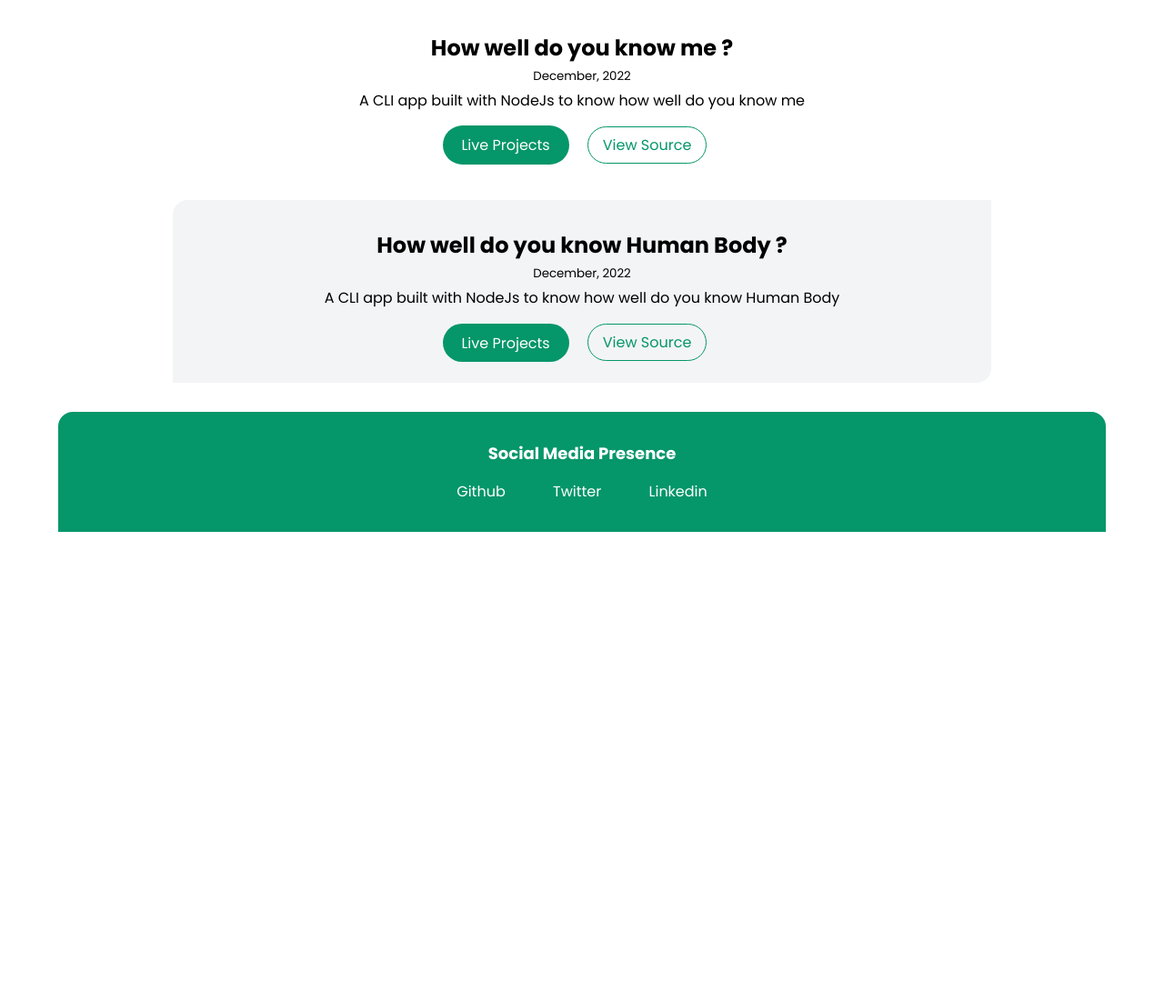
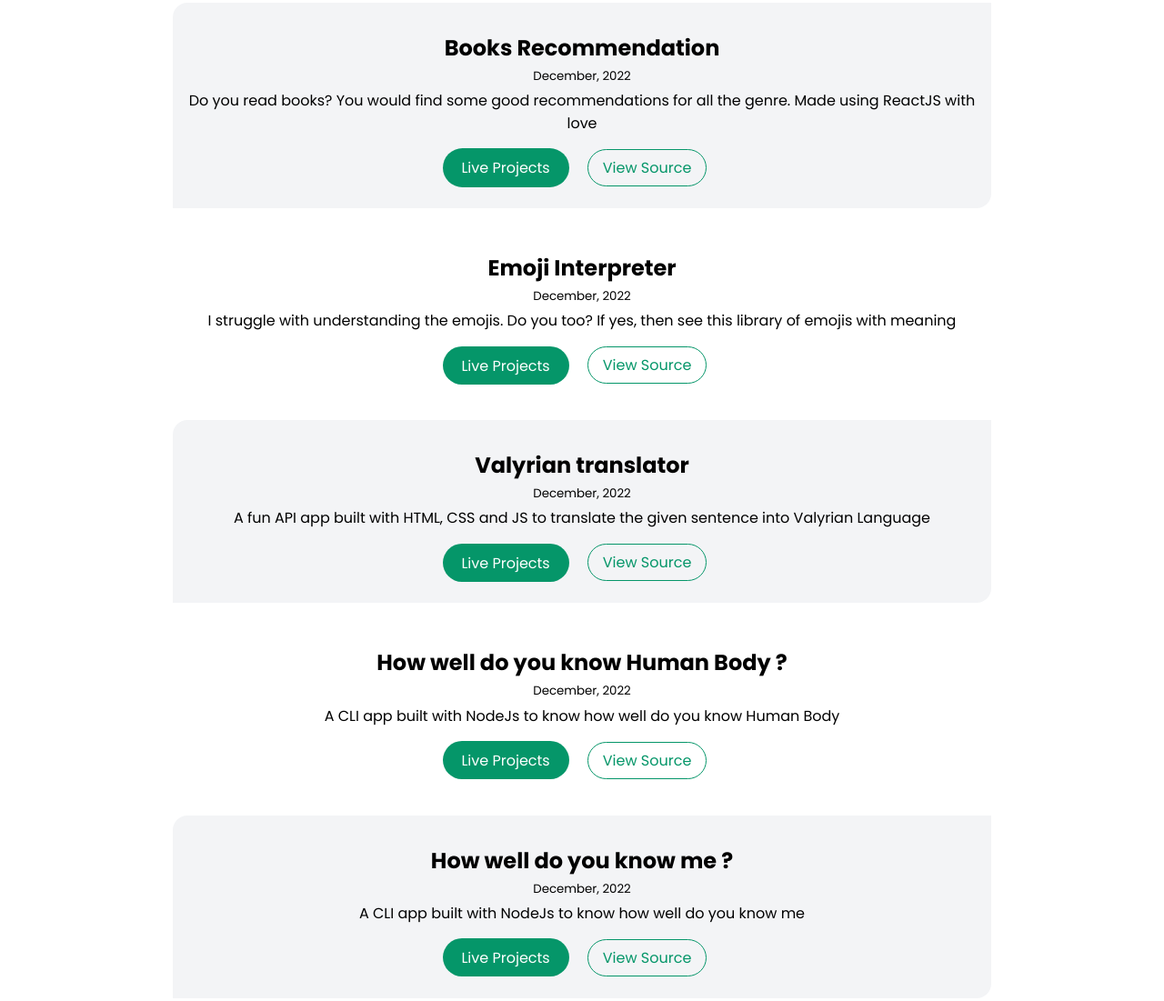
Before and after one commit to kashifhussainpathan/Kashifhussainpathan-site, a plain HTML site: page projects.html in a window 1280 px wide. Shown: the part 242-1343 px from the top of the page at 91% size. Before the commit the page ends 827 px from the top, so only its background shows below. Drawn offline with Linux system fonts and the light colour scheme.

Commit message:
update text and links

```diff
--- a/projects.html
+++ b/projects.html
@@ -33,25 +33,58 @@
   <ol class="list-non-bullet ol">
 
     <li>
+      <div class="showcase-list container container-center off-white">
+        <h1>Books Recommendation</h1>
+        <small>December, 2022</small>
+        <p> Do you read books? You would find some good recommendations for all the genre. Made using ReactJS with love</p>
+        <a class="link link-primary" href="https://fzljpv.csb.app/">Live Projects</a>
+        <a class="link link-secondary" href="https://github.com/kashifhussainpathan/book-recommendation">View Source</a>
+      </div>
+    </li>
+
+    <li>
       <div class="showcase-list container container-center">
+        <h1>Emoji Interpreter</h1>
+        <small>December, 2022</small>
+        <p>I struggle with understanding the emojis. Do you too? If yes, then see this library of emojis with meaning</p>
+        <a class="link link-primary" href="https://orn79f.csb.app/">Live Projects</a>
+        <a class="link link-secondary" href="https://github.com/kashifhussainpathan/Emoji-Interpreter">View Source</a>
+      </div>
+    </li>
+
+    <li>
+      <div class="showcase-list container container-center off-white">
+        <h1>Valyrian translator</h1>
+        <small>December, 2022</small>
+        <p> A fun API app built with HTML, CSS and JS to translate the given sentence into Valyrian Language</p>
+        <a class="link link-primary" href="https://valyrian-translator-kp.netlify.app">Live Projects</a>
+        <a class="link link-secondary" href="https://github.com/kashifhussainpathan/Valyrian-Translator">View Source</a>
+      </div>
+    </li>
+
+    <li>
+      <div class="showcase-list container container-center">
+        <h1>How well do you know Human Body ?</h1>
+        <small>December, 2022</small>
+        <p>A CLI app built with NodeJs to know how well do you know Human Body</p>
+        <a class="link link-primary" href="https://replit.com/@KashifHussain6/HumanBodyQNA?embed=1&output=1">Live Projects</a>
+        <a class="link link-secondary" href="https://github.com/kashifhussainpathan/Quiz-abouthumanbody">View Source</a>
+      </div>
+    </li>
+
+    <li>
+      <div class="showcase-list container container-center off-white">
         <h1>How well do you know me ?</h1>
         <small>December, 2022</small>
         <p>A CLI app built with NodeJs to know how well do you know me</p>
         <a class="link link-primary" href="">Live Projects</a>
-        <a class="link link-secondary" href="">View Source</a>
+        <a class="link link-secondary" href="https://github.com/kashifhussainpathan/Quiz-aboutme">View Source</a>
       </div>
+    </li>
 
-    </li>
-    <li>
-      <div class="showcase-list container container-center off-white">
-        <h1>How well do you know Human Body ?</h1>
-        <small>December, 2022</small>
-        <p>A CLI app built with NodeJs to know how well do you know Human Body</p>
-        <a class="link link-primary" href="">Live Projects</a>
-        <a class="link link-secondary" href="">View Source</a>
-      </div>
 
-    </li>
+
+
   </ol>
   <footer class="footer container">
     <div class="footer-header">Social Media Presence</div>
```
